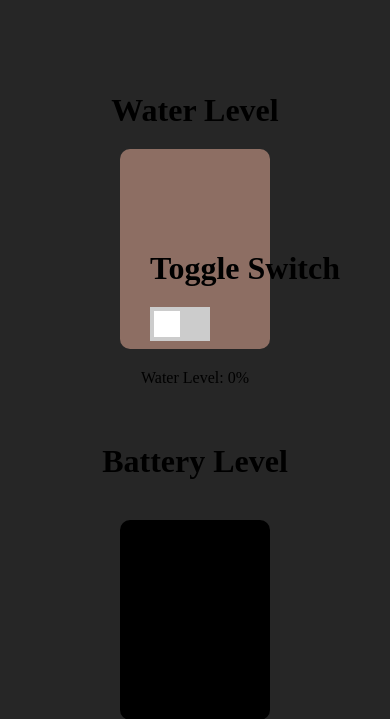
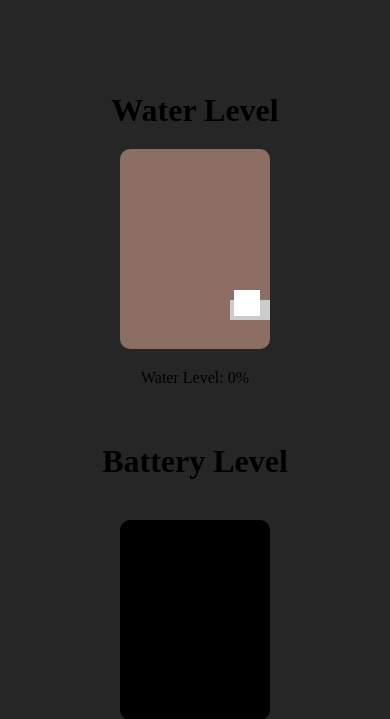
Before and after one commit to Rajkisan/IEDC-Ketlle, a Flask app: page / in a window 390 px wide. Shown: the top 719 px of the page. Run offline with Flask 3, Linux system fonts and the light colour scheme.

Commit message:
Button Added

```diff
--- a/templates/base.html
+++ b/templates/base.html
@@ -120,8 +120,10 @@
 
             if (checkBox.checked) {
                 httpRequest.open("GET", "http://192.168.29.234/on", true);
+                console.log("ON");
             } else {
                 httpRequest.open("GET", "http://192.168.29.234/off", true);
+                console.log("OFF");
             }
 
             httpRequest.send();
@@ -221,6 +223,21 @@
             -ms-transform: translateX(26px);
             transform: translateX(26px);
         }
+        @media only screen and (max-width: 600px) {
+    /* Reduce the size of the switch container */
+    .switch {
+        width: 40px;
+        height: 20px;
+        top: 50px;
+        left: 80px;
+    }
+
+    /* Hide the toggle switch heading */
+    h1[style^="margin-top: 0; margin-bottom: 20px;"] {
+        display: none;
+
+    }
+}
     </style>
 
 </body>
```
